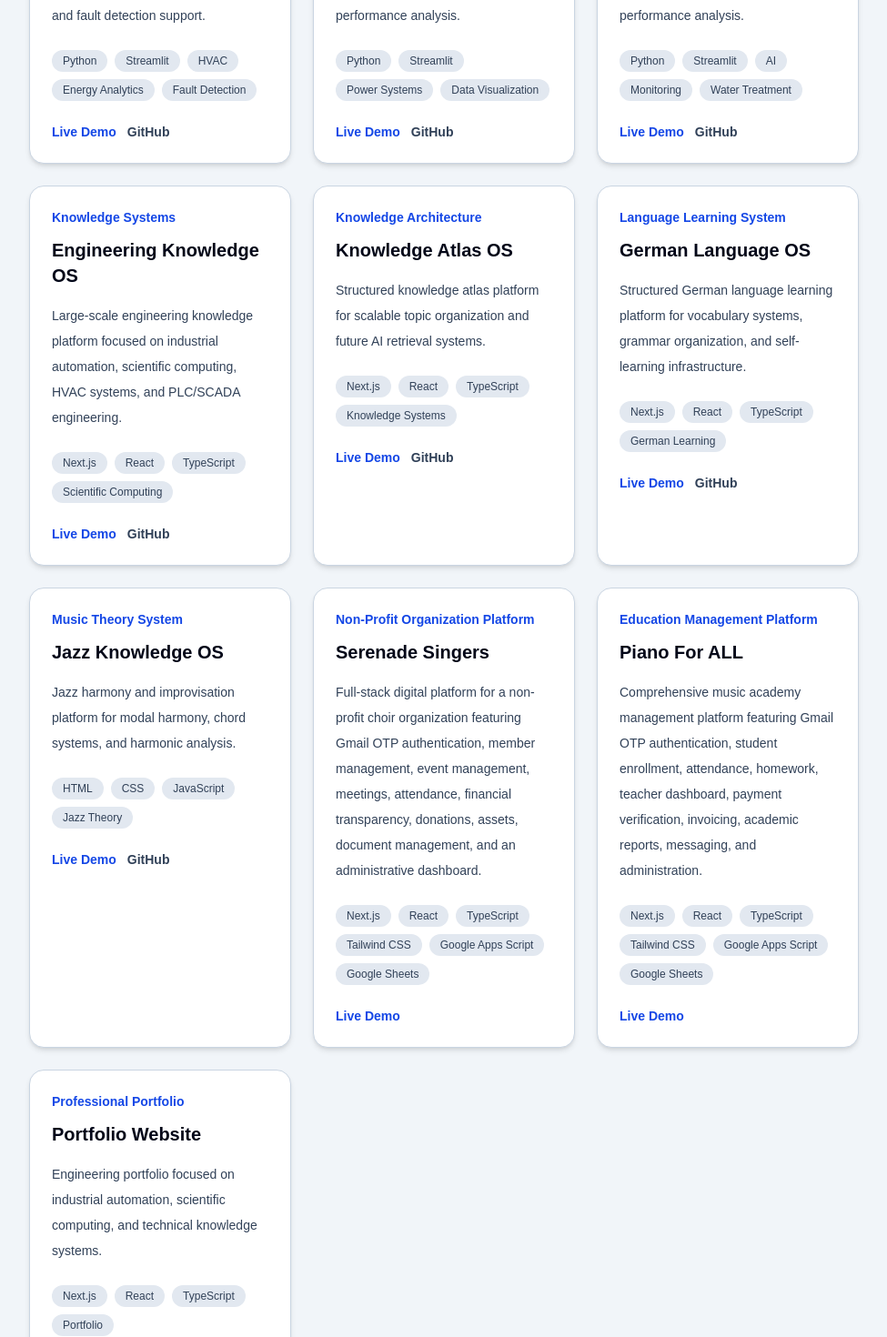
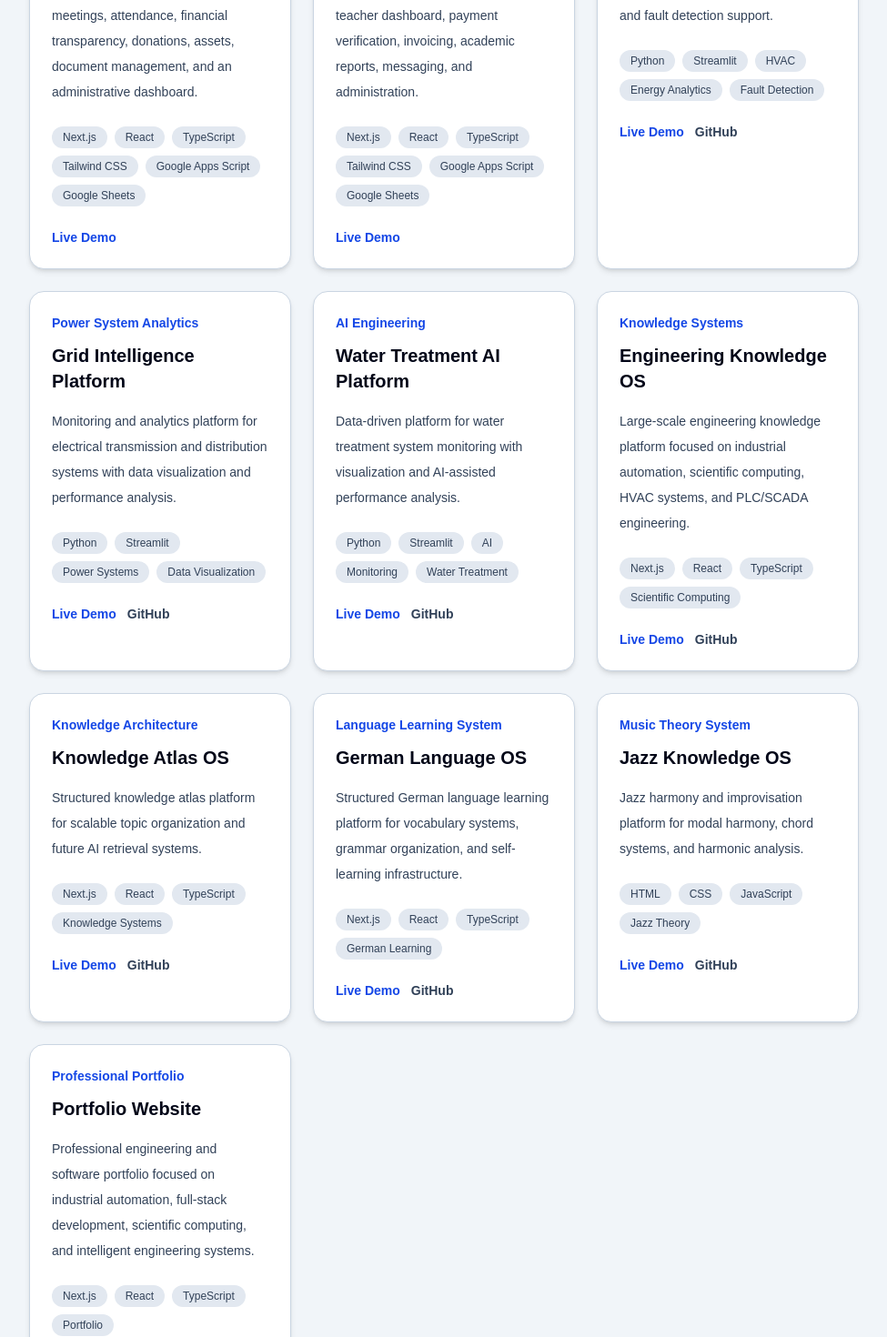
Before and after one commit to Eric9435/aungphonemyat, a Next.js app: page / in a window 1280 px wide. Shown: the part 1160-2630 px from the top of the page at 91% size, without its empty margins (296-1271 px from the left). Built offline with nearby package versions, Linux system fonts and the light colour scheme.

Commit message:
Reorder featured portfolio projects

```diff
--- a/src/data/projects/index.ts
+++ b/src/data/projects/index.ts
@@ -3,118 +3,68 @@ import { gridIntelligencePlatform } from "./grid-intelligence-platform";
 import { waterTreatmentAIPlatform } from "./water-treatment-ai-platform";
 
 export const projects = [
+  {
+    title: "Serenade Singers",
+    category: "Non-Profit Organization Platform",
+    description:
+      "Full-stack digital platform for a non-profit choir organization featuring Gmail OTP authentication, member management, event management, meetings, attendance, financial transparency, donations, assets, document management, and an administrative dashboard.",
+    technologies: ["Next.js", "React", "TypeScript", "Tailwind CSS", "Google Apps Script", "Google Sheets"],
+    liveUrl: "https://serenade-singers.onrender.com/"
+  },
+  {
+    title: "Piano For ALL",
+    category: "Education Management Platform",
+    description:
+      "Comprehensive music academy management platform featuring Gmail OTP authentication, student enrollment, attendance, homework, teacher dashboard, payment verification, invoicing, academic reports, messaging, and administration.",
+    technologies: ["Next.js", "React", "TypeScript", "Tailwind CSS", "Google Apps Script", "Google Sheets"],
+    liveUrl: "https://piano-for-all.onrender.com/"
+  },
   hvacDiagnosticPlatform,
   gridIntelligencePlatform,
-  waterTreatmentAIPlatform
-
-
-,
+  waterTreatmentAIPlatform,
   {
     title: "Engineering Knowledge OS",
     category: "Knowledge Systems",
     description:
       "Large-scale engineering knowledge platform focused on industrial automation, scientific computing, HVAC systems, and PLC/SCADA engineering.",
-  technologies: [
-    "Next.js",
-    "React",
-    "TypeScript",
-    "Scientific Computing"
-  ],
+    technologies: ["Next.js", "React", "TypeScript", "Scientific Computing"],
     liveUrl: "https://engineering-knowledge-os.onrender.com/",
     githubUrl: "https://github.com/Eric9435/engineering-knowledge-os"
   },
-
   {
     title: "Knowledge Atlas OS",
     category: "Knowledge Architecture",
     description:
       "Structured knowledge atlas platform for scalable topic organization and future AI retrieval systems.",
-  technologies: [
-    "Next.js",
-    "React",
-    "TypeScript",
-    "Knowledge Systems"
-  ],
+    technologies: ["Next.js", "React", "TypeScript", "Knowledge Systems"],
     liveUrl: "https://knowledge-atlas-os.onrender.com/",
     githubUrl: "https://github.com/Eric9435/knowledge_atlas_os"
   },
-
   {
     title: "German Language OS",
     category: "Language Learning System",
     description:
       "Structured German language learning platform for vocabulary systems, grammar organization, and self-learning infrastructure.",
-  technologies: [
-    "Next.js",
-    "React",
-    "TypeScript",
-    "German Learning"
-  ],
+    technologies: ["Next.js", "React", "TypeScript", "German Learning"],
     liveUrl: "https://german-master-os.onrender.com/",
     githubUrl: "https://github.com/Eric9435/german-master-os"
   },
-
   {
     title: "Jazz Knowledge OS",
     category: "Music Theory System",
     description:
       "Jazz harmony and improvisation platform for modal harmony, chord systems, and harmonic analysis.",
-  technologies: [
-    "HTML",
-    "CSS",
-    "JavaScript",
-    "Jazz Theory"
-  ],
+    technologies: ["HTML", "CSS", "JavaScript", "Jazz Theory"],
     liveUrl: "https://jazz-three-plum.vercel.app/index.html",
     githubUrl: "https://github.com/Eric9435/jazz"
   },
-
-
-{
-  title: "Serenade Singers",
-  category: "Non-Profit Organization Platform",
-  description:
-    "Full-stack digital platform for a non-profit choir organization featuring Gmail OTP authentication, member management, event management, meetings, attendance, financial transparency, donations, assets, document management, and an administrative dashboard.",
-  technologies: [
-    "Next.js",
-    "React",
-    "TypeScript",
-    "Tailwind CSS",
-    "Google Apps Script",
-    "Google Sheets"
-  ],
-  liveUrl: "https://serenade-singers.onrender.com/"
-},
-
-{
-  title: "Piano For ALL",
-  category: "Education Management Platform",
-  description:
-    "Comprehensive music academy management platform featuring Gmail OTP authentication, student enrollment, attendance, homework, teacher dashboard, payment verification, invoicing, academic reports, messaging, and administration.",
-  technologies: [
-    "Next.js",
-    "React",
-    "TypeScript",
-    "Tailwind CSS",
-    "Google Apps Script",
-    "Google Sheets"
-  ],
-  liveUrl: "https://piano-for-all.onrender.com/"
-},
-
   {
     title: "Portfolio Website",
     category: "Professional Portfolio",
     description:
-    "Engineering portfolio focused on industrial automation, scientific computing, and technical knowledge systems.",
-  technologies: [
-    "Next.js",
-    "React",
-    "TypeScript",
-    "Portfolio"
-  ],
+      "Professional engineering and software portfolio focused on industrial automation, full-stack development, scientific computing, and intelligent engineering systems.",
+    technologies: ["Next.js", "React", "TypeScript", "Portfolio"],
     liveUrl: "https://aungphonemyat.onrender.com/",
     githubUrl: "https://github.com/Eric9435/aungphonemyat"
   }
-
 ];
```
Lines whose indentation alone changed are shown as unchanged.
